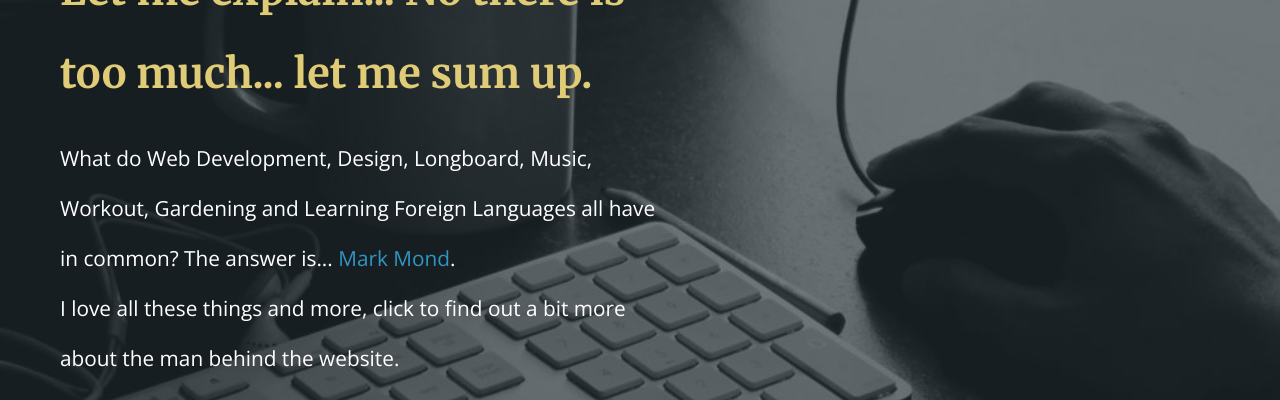
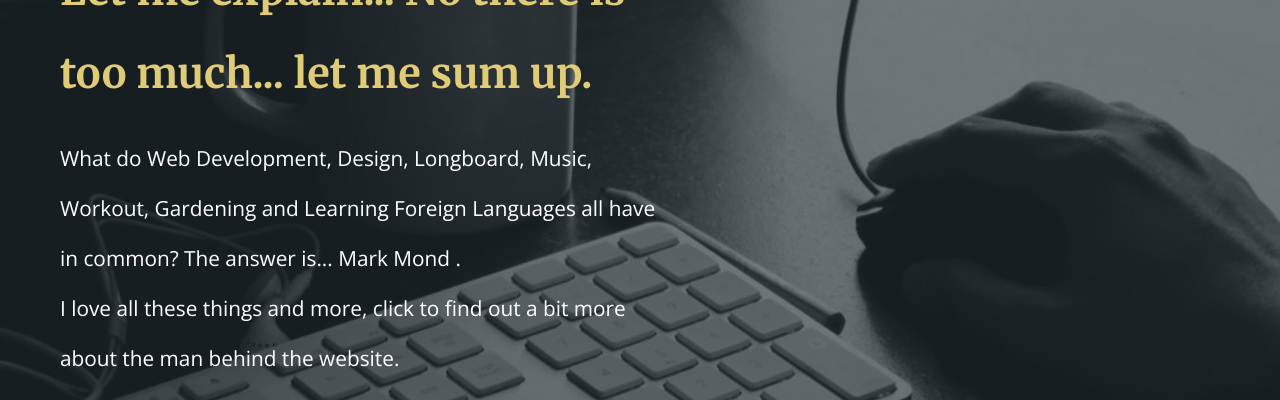
Before and after one commit to markmond/markmond.github.io, a plain HTML site: page index.html in a window 1280 px wide. Shown: the part 2000-2400 px from the top of the page. Drawn offline with nearby package versions, Linux system fonts and the light colour scheme.

Commit message:
Mark Mond in index.html NOT as a link

```diff
--- a/index.html
+++ b/index.html
@@ -127,7 +127,7 @@
         <article>
           <div class="bio-content">
             <h2>Let me explain... No there is too much... let me sum up.</h2>
-            <p>What do Web Development, Design, Longboard, Music, Workout, Gardening and Learning Foreign Languages  all have in common? The answer is... <a href="">Mark Mond</a>. </br> I love all these things and more, click to find out a bit more about the man behind the website.</p>
+            <p>What do Web Development, Design, Longboard, Music, Workout, Gardening and Learning Foreign Languages  all have in common? The answer is... Mark Mond <!-- <a href="">Mark Mond</a> -->. </br> I love all these things and more, click to find out a bit more about the man behind the website.</p>
             <a class="btn" href="about.html">Get the full story</a>
           </div>
         </article>
```
